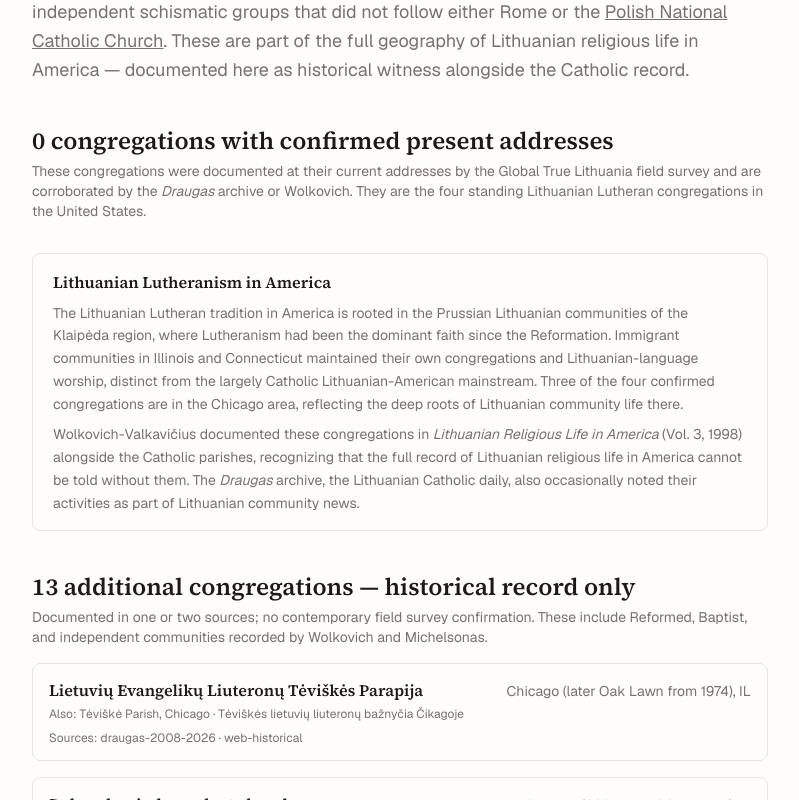
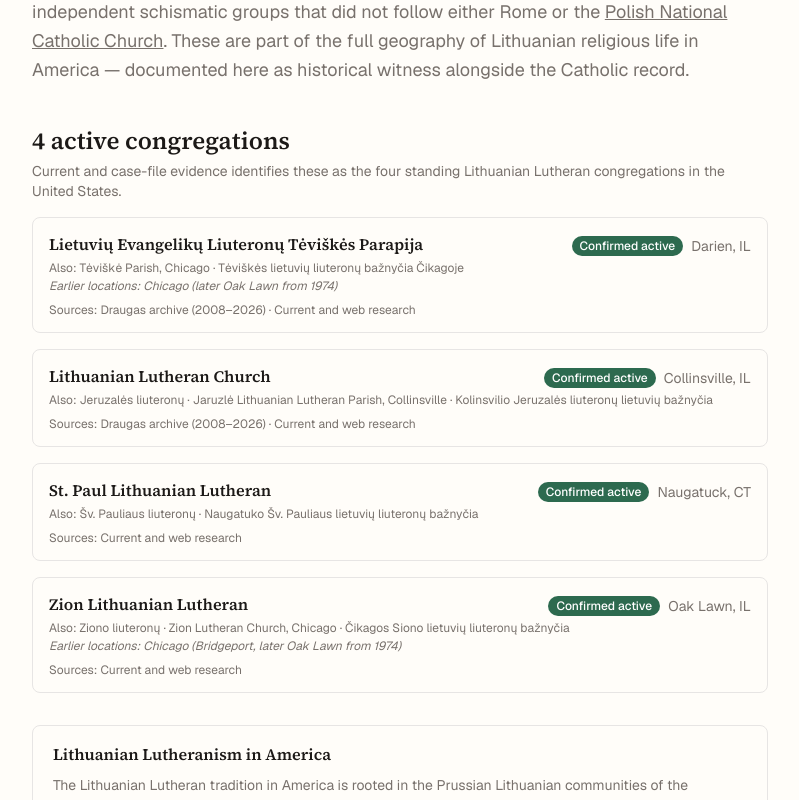
Before and after one commit to LietuvaAI/save-our-lithuanian-parishes, a Next.js app: page /protestant in a window 1280 px wide. Shown: the part 320-1120 px from the top of the page, without its empty margins (240-1039 px from the left). Built offline with nearby package versions, Linux system fonts and the light colour scheme.

Commit message:
Use canonical status on Protestant record

```diff
--- a/app/protestant/page.tsx
+++ b/app/protestant/page.tsx
@@ -9,10 +9,16 @@ export const metadata: Metadata = {
     "The Lithuanian Protestant and independent congregations documented in the research record — Lutheran, Reformed, Baptist, and independent communities that were part of the full geography of Lithuanian religious life in America. Historical witness.",
 };
 
-type RecSource = { axis?: string; sourceUrl?: string; ethnic_status?: string };
-type Rec = Omit<RegParish, "names" | "sources"> & {
+type RecSource = {
+  axis?: string;
+  sourceUrl?: string;
+  ethnic_status?: string;
+  currentStatus?: string;
+};
+type Rec = Omit<RegParish, "names" | "sources" | "locked"> & {
   names: RegParish["names"] & { variants?: string[] };
   sources?: RecSource[];
+  locked?: RegParish["locked"] & { status?: string };
   city_history?: string[];
   name_variants?: string[];
 };
@@ -21,34 +27,35 @@ const CONGS = (registry as { parishes: Rec[] }).parishes.filter(
   (p) => p.congregation_class === "non_catholic_christian" && isUS(p)
 );
 const sourcesOf = (c: Rec): RecSource[] => c.sources ?? [];
+const isConfirmedActive = (c: Rec): boolean =>
+  c.locked?.status === "standing" ||
+  sourcesOf(c).some(
+    (s) => s.currentStatus === "standing" || s.axis === "truelithuania"
+  );
 
-// Congregations with TrueLithuania field survey source have confirmed present-day addresses
-const confirmed = CONGS.filter((c) =>
-  sourcesOf(c).some((s) => s.axis === "truelithuania")
-);
-const historical = CONGS.filter(
-  (c) => !sourcesOf(c).some((s) => s.axis === "truelithuania")
-);
+const confirmed = CONGS.filter(isConfirmedActive);
+const historical = CONGS.filter((c) => !isConfirmedActive(c));
 
 function sourceLabel(axis: string): string {
   const LABELS: Record<string, string> = {
     "draugas-registry-1909-2007": "Draugas archive (1909–2007)",
+    "draugas-2008-2026": "Draugas archive (2008–2026)",
     wolkovich: "Wolkovich-Valkavičius (1998)",
     "michelsonas-1961": "Michelsonas (1961)",
     truelithuania: "Global True Lithuania field survey",
+    "web-historical": "Current and web research",
   };
   return LABELS[axis] ?? axis;
 }
 
 function CongCard({ c }: { c: Rec }) {
   const axes = [...new Set(sourcesOf(c).map((s) => s.axis).filter(Boolean))] as string[];
-  const hasField = axes.includes("truelithuania");
+  const active = isConfirmedActive(c);
   const name = c.names?.lt || c.names?.en || c.name_variants?.[0] || c.slug;
-  const city = c.city_history?.[0] ?? c.city ?? "";
-  const locationNote =
-    c.city_history && c.city_history.length > 1
-      ? `Now ${c.city} (formerly ${c.city_history.slice(1).join(", ")})`
-      : null;
+  const city = c.city ?? c.city_history?.[0] ?? "";
+  const locationNote = c.city_history?.length
+    ? `Earlier locations: ${c.city_history.join(" · ")}`
+    : null;
   const tl = sourcesOf(c).find((s) => s.axis === "truelithuania");
   const nameVariants = (c.name_variants ?? c.names?.variants ?? []).filter(
     (v: string) => v !== name
@@ -58,7 +65,7 @@ function CongCard({ c }: { c: Rec }) {
       <div className="flex flex-wrap items-baseline justify-between gap-x-3 gap-y-1">
         <span className="font-serif text-base font-semibold">{name}</span>
         <div className="flex items-center gap-2">
-          {hasField && (
+          {active && (
             <span
               className="inline-flex rounded-full px-2 py-0.5 text-xs font-medium"
               style={{ background: "var(--mark-standing)", color: "#fff" }}
@@ -133,12 +140,10 @@ export default function ProtestantPage() {
       {/* Active congregations */}
       <section className="mt-10">
         <h2 className="font-serif text-2xl font-semibold">
-          {confirmed.length} congregations with confirmed present addresses
+          {confirmed.length} active congregations
         </h2>
         <p className="mt-1 text-sm text-muted">
-          These congregations were documented at their current addresses by the
-          Global True Lithuania field survey and are corroborated by the{" "}
-          <em>Draugas</em> archive or Wolkovich. They are the four standing
+          Current and case-file evidence identifies these as the four standing
           Lithuanian Lutheran congregations in the United States.
         </p>
         <div className="mt-4 space-y-4">
@@ -177,12 +182,12 @@ export default function ProtestantPage() {
       {/* Historical record */}
       <section className="mt-10">
         <h2 className="font-serif text-2xl font-semibold">
-          {historical.length} additional congregations — historical record only
+          {historical.length} additional congregations — current status unverified
         </h2>
         <p className="mt-1 text-sm text-muted">
-          Documented in one or two sources; no contemporary field survey
-          confirmation. These include Reformed, Baptist, and independent
-          communities recorded by Wolkovich and Michelsonas.
+          These congregations are documented in historical sources, but their
+          current operating status has not yet been confirmed. They are not
+          classified as closed unless a source records a closure.
         </p>
         <div className="mt-4 space-y-4">
           {historical.map((c) => (
```
